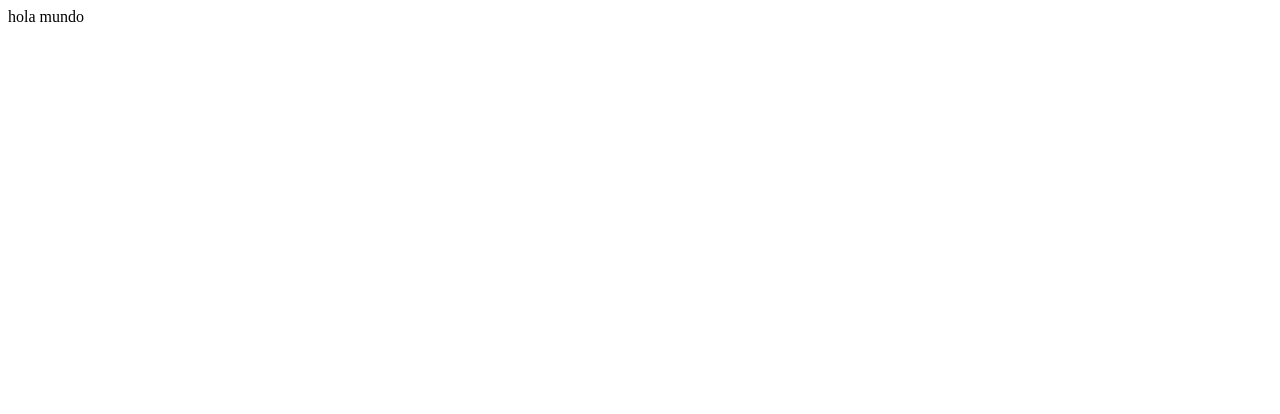
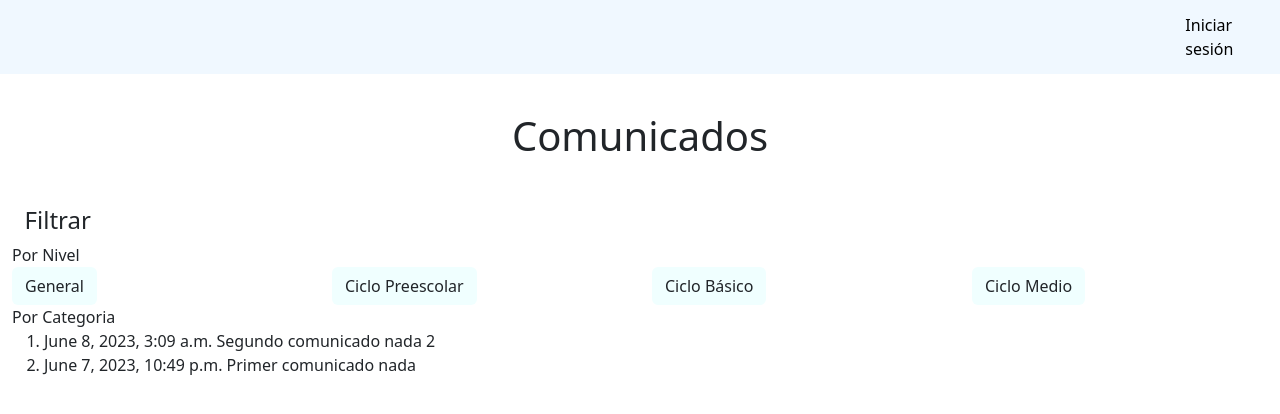
Before and after one commit to javiibm/CER2-BARRIENTOSJAVIERA, a Django app: page / in a window 1280 px wide. Before the commit the part shown is almost empty. Shown: the top 414 px of the page. Run offline with Django 3.2, Linux system fonts and the light colour scheme; data comes from the database, SQL or seed files in the repository; both versions use the stored data as it was after the commit.

Commit message:
static, ordenar por fecha más reciente, inicio de sesión

```diff
--- a/comunicados/comunicados/settings.py
+++ b/comunicados/comunicados/settings.py
@@ -119,7 +119,7 @@ USE_TZ = True
 # Static files (CSS, JavaScript, Images)
 # https://docs.djangoproject.com/en/3.2/howto/static-files/
 
-STATIC_URL = '/static/'
+STATIC_URL = 'static/'
 
 # Default primary key field type
 # https://docs.djangoproject.com/en/3.2/ref/settings/#default-auto-field
--- a/comunicados/core/models.py
+++ b/comunicados/core/models.py
@@ -12,6 +12,8 @@ NIVEL_CHOICES= [
 class Categoria(models.Model):
     nombre = models.TextField(max_length=20)
     descripcion = models.TextField(max_length=40)
+    def __str__(self):
+        return self.nombre
 
 class Comunicado(models.Model):
     titulo = models.TextField(max_length=20)
@@ -21,3 +23,5 @@ class Comunicado(models.Model):
     fecha_envio = models.DateTimeField()
     fecha_ultima_modificacion = models.DateTimeField()
     publicado_por = models.ForeignKey(User, on_delete=models.CASCADE)
+    def __str__(self):
+        return self.titulo
--- /dev/null
+++ b/comunicados/core/static/core/css/bootstrap.css
@@ -0,0 +1,32 @@
+.col1{
+
+    padding-top: 1%;
+    padding-bottom: 1%;
+    background-color: aliceblue;
+
+}
+.col2{
+    padding-top: 1%;
+    padding-bottom: 1%;
+    background-color: aliceblue;
+}
+a{
+    color: black;
+    outline: none;
+    text-decoration: none;
+    background-color: aliceblue;
+}
+.col3{
+    padding-top: 3%;
+    padding-bottom: 3%;
+
+}
+h4{
+    padding-left: 1%;
+}
+h1{
+    text-align: center;
+}
+.btn{
+    background-color:azure;
+}
--- a/comunicados/core/templates/core/comunicados.html
+++ b/comunicados/core/templates/core/comunicados.html
@@ -1,12 +1,76 @@
 <!DOCTYPE html>
 <html lang="en">
+
 <head>
     <meta charset="UTF-8">
     <meta http-equiv="X-UA-Compatible" content="IE=edge">
     <meta name="viewport" content="width=device-width, initial-scale=1.0">
     <title>Comunicados</title>
+    {% load static%}
+    <link href="https://cdn.jsdelivr.net/npm/bootstrap@5.3.0/dist/css/bootstrap.min.css" rel="stylesheet" integrity="sha384-9ndCyUaIbzAi2FUVXJi0CjmCapSmO7SnpJef0486qhLnuZ2cdeRhO02iuK6FUUVM" crossorigin="anonymous">
+    <link rel="stylesheet" href="{% static 'core/css/bootstrap.css' %}">
+
 </head>
 <body>
-    hola mundo
+    <div class="container-fluid">
+        <div class="row">
+            <div class="col-11 col1 ">
+            </div>
+            <div class="col-1 col2">
+                <a href="/admin">Iniciar sesión</a>
+            </div>
+            <div class="col-12 col3">
+                <h1>Comunicados</h1>
+            </div>
+            <div class="col-12 col4">
+                <h4>Filtrar</h4>
+            </div>
+            <div>
+                <span>
+                    Por Nivel
+                </span>
+            </div>
+                <div class="col-3">
+                    <button class="btn">General</button>
+                </div>
+                <div class="col-3">
+                    <button class="btn">Ciclo Preescolar</button>
+                </div>
+                <div class="col-3">
+                    <button class="btn">Ciclo Básico</button>
+                </div>
+                <div class="col-3">
+                    <button class="btn">Ciclo Medio</button>
+                </div>
+                <div>
+                    <span>
+                        Por Categoria
+                    </span>
+                    <div>
+                        {% for i in Comunicado.categoria %}
+                            <button class="btn">l</button>
+                        {%endfor%}
+
+                    </div>
+
+
+                </div>
+            <div class="col-12 col6">
+                <ol>
+                {% for c in comunicados %}
+                    <li>{{c.fecha_envio}}
+                        {{c.titulo}}
+                        {{c.detalle}}
+                        </li>
+                {%endfor%}
+                </ol>
+            </div>
+
+
+        </div>
+    </div>
+
+
+    <script src="https://cdn.jsdelivr.net/npm/bootstrap@5.3.0/dist/js/bootstrap.bundle.min.js" integrity="sha384-geWF76RCwLtnZ8qwWowPQNguL3RmwHVBC9FhGdlKrxdiJJigb/j/68SIy3Te4Bkz" crossorigin="anonymous"></script>
 </body>
 </html>
--- a/comunicados/core/views.py
+++ b/comunicados/core/views.py
@@ -1,7 +1,7 @@
-from django.shortcuts import render
+from django.shortcuts import render, redirect
 from .models import Comunicado
 
 # Create your views here.
 def comunicados(request):
-    comunicados = Comunicado.objects.all
+    comunicados = Comunicado.objects.order_by('-fecha_envio')
     return render(request, 'core/comunicados.html', {'comunicados':comunicados})
```
Also changed, not shown: comunicados/core/static/core/img/filtrar (1).png (added), comunicados/db.sqlite3.
